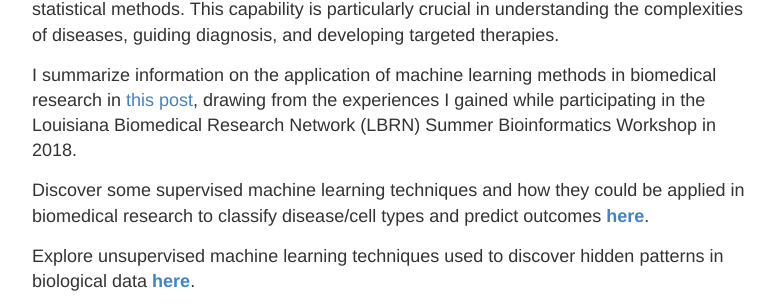
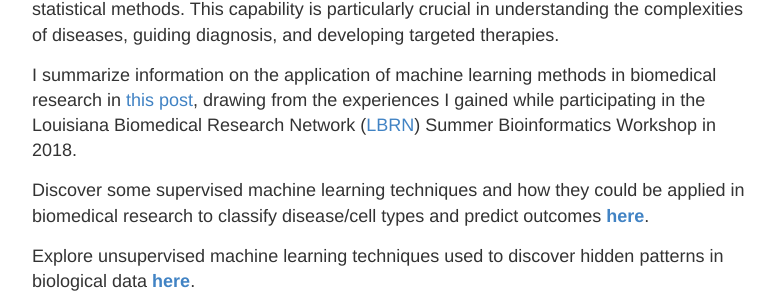
Before and after one commit to vanngocthuyla/vanngocthuyla.github.io, a Jekyll site: the page built from _pages/machine_learning.md, in a window 1280 px wide. Shown: the part 392-700 px from the top of the page, without its empty margins (248-1030 px from the left). Built offline with Jekyll 4.4.1, drawn with Linux system fonts in a browser that asks for light colours; part of the change alters nothing that is shown.

```diff
--- a/_pages/machine_learning.md
+++ b/_pages/machine_learning.md
@@ -7,7 +7,7 @@ permalink: /machine_learning
 
 In the rapidly evolving field of biomedical research, machine learning has emerged as a transformative tool that enhances our ability to analyze complex biological data. By leveraging algorithms that can learn from and make predictions based on data, researchers can uncover insights that were previously unattainable through traditional statistical methods. This capability is particularly crucial in understanding the complexities of diseases, guiding diagnosis, and developing targeted therapies.
 
-I summarize information on the application of machine learning methods in biomedical research in [this post](https://vanngocthuyla.github.io/posts/ML/ML_intro), drawing from the experiences I gained while participating in the Louisiana Biomedical Research Network (LBRN) Summer Bioinformatics Workshop in 2018.
+I summarize information on the application of machine learning methods in biomedical research in [this post](https://vanngocthuyla.github.io/posts/ML/ML_intro), drawing from the experiences I gained while participating in the Louisiana Biomedical Research Network ([LBRN](https://lbrn.lsu.edu/)) Summer Bioinformatics Workshop in 2018.
 
 Discover some supervised machine learning techniques and how they could be applied in biomedical research to classify disease/cell types and predict outcomes [**here**](https://vanngocthuyla.github.io/posts/ML/supervised).
 
```
